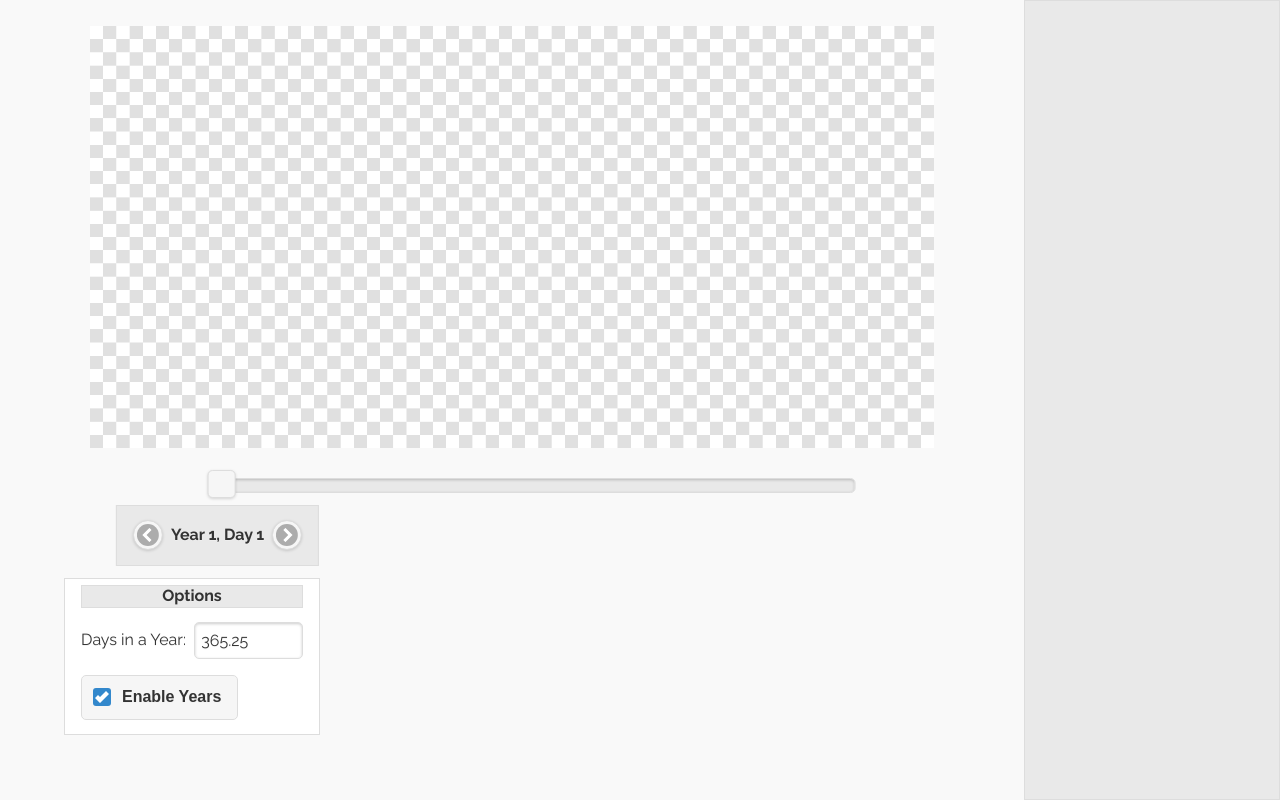
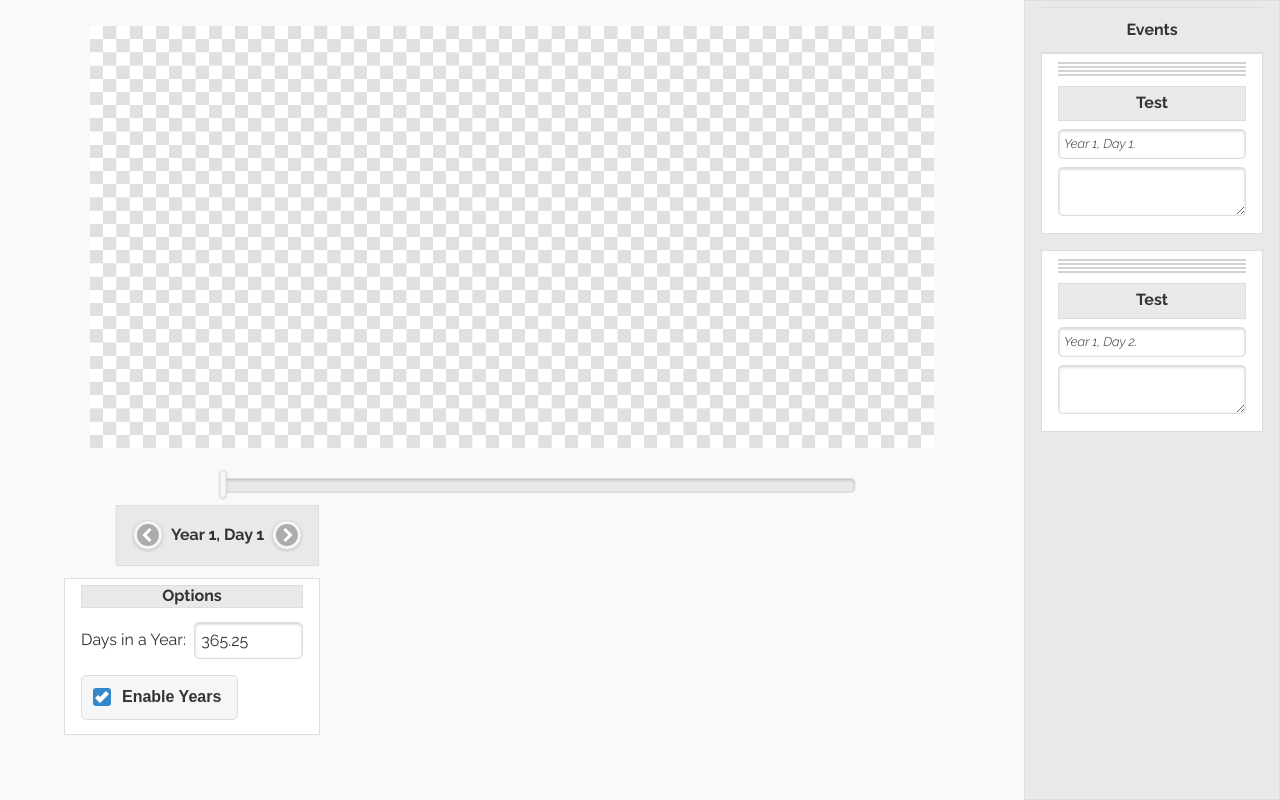
Before and after one commit to KupferudelWolf/kupferudelwolf.github.io, a PHP site: page /timeliner in a window 1280 px wide. Run offline with PHP 8.4, Linux system fonts and the light colour scheme.

Commit message:
Events panel.

```diff
--- a/timeliner/css/style.css
+++ b/timeliner/css/style.css
@@ -5,6 +5,9 @@ body {
 }
 body * {
     box-sizing: border-box;
+}
+textarea {
+    min-height: 2rem;
 }
 
 .spacer {
@@ -18,14 +21,6 @@ h1.ui-bar {
 
 .container {
     width: 80vw;
-}
-
-.sidebar {
-    width: 20vw;
-    height: 100%;
-    position: absolute;
-    top: 0;
-    right: 0;
 }
 
 .container-options {
@@ -99,3 +94,46 @@ h1.ui-bar {
     top: -3px;
     left: 50%;
 } */
+.ui-slider-track .ui-btn.ui-slider-handle {
+    width: 0.5em;
+    margin-left: calc(0.25em - 7px);
+}
+
+
+.dragger {
+    height: 1em;
+    transform: translateY(-0.5em);
+    background-image: linear-gradient(lightgray 50%, transparent 50%);
+    background-size: 100% 0.25em;
+    background-repeat: repeat-y;
+}
+
+
+.sidebar {
+    width: 20vw;
+    height: 100%;
+    position: absolute;
+    top: 0;
+    right: 0;
+}
+.single-event {
+    margin-bottom: 1em;
+    padding-top: 1em;
+    padding-bottom: 0.6em;
+}
+.single-event:last-of-type {
+    margin-bottom: 80vh;
+}
+.event-title {
+    text-align: center;
+}
+.event-date {
+    font-size: 80%;
+    font-weight: 300;
+    font-style: italic;
+}
+.event-desc {
+    font-weight: 300;
+    font-size: 90%;
+    white-space: normal;
+}
--- a/timeliner/index.html
+++ b/timeliner/index.html
@@ -41,7 +41,23 @@
 		</div>
 
 		<div class="ui-bar ui-bar-a sidebar">
-
+			<div class="events">
+				<div data-role="header">
+					<h1>Events</h1>
+				</div>
+				<div class="ui-bar ui-body-a single-event">
+					<div class="dragger"></div>
+					<div class="ui-bar ui-bar-a event-title">Test</div>
+					<input type="text" class="ui-bar ui-body-a event-date" value="Year 1, Day 1."></input>
+					<textarea class="ui-bar ui-body-a event-desc" value="This is the description. This is the description. This is the description. This is the description. This is the description. This is the description."></textarea>
+				</div>
+				<div class="ui-bar ui-body-a single-event">
+					<div class="dragger"></div>
+					<div class="ui-bar ui-bar-a event-title">Test</div>
+					<input type="text" class="ui-bar ui-body-a event-date" value="Year 1, Day 2."></input>
+					<textarea class="ui-bar ui-body-a event-desc" value="This is the description. This is the description. This is the description. This is the description. This is the description. This is the description."></textarea>
+				</div>
+			</div>
 		</div>
 	</body>
 </html>
```
